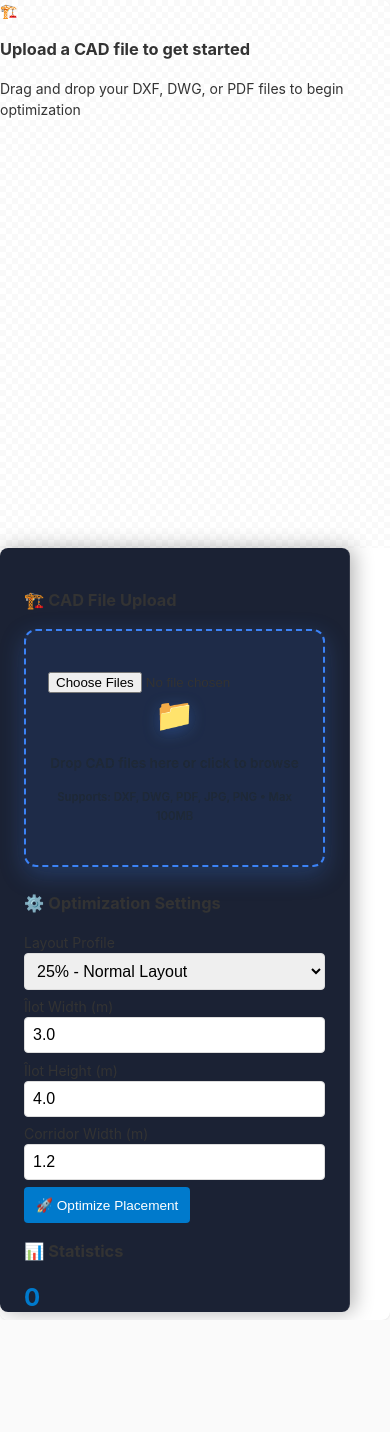
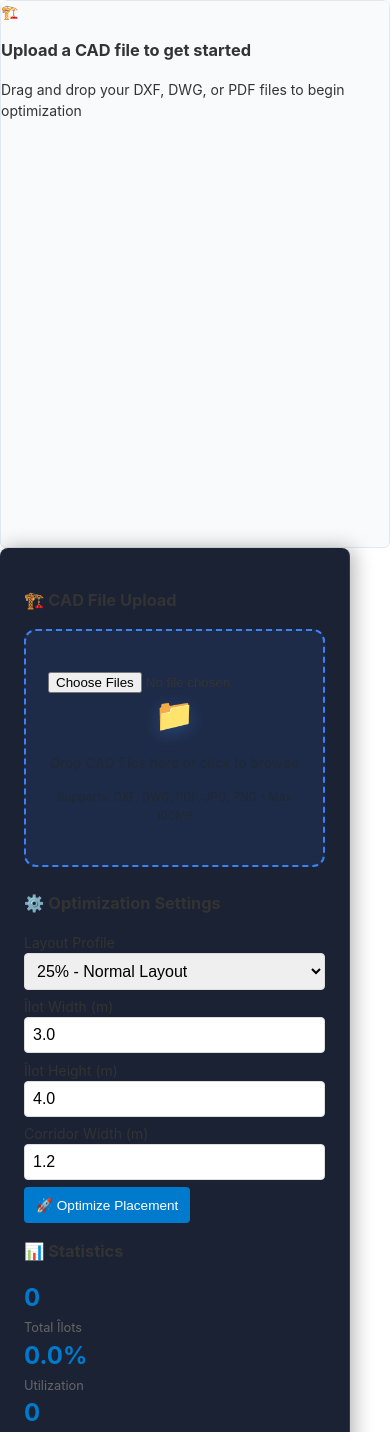
Before and after one commit to rehmanul/FloorPlanGenie, a Flask app: page /professional in a window 390 px wide; the page is wider, and only the part inside the window is pictured. Shown: the part 220-1652 px from the top of that part. Before the commit the page ends 1539 px from the top of that part, so only its background shows below. Run offline with Flask 3, Linux system fonts and the light colour scheme.

Commit message:
Assistant checkpoint: Fixed professional interface layout and styling
Assistant generated file changes:
- static/professional-ui.css: Fix professional interface layout and styling issues, Fix sidebar layout and responsiveness, Fix main content area styling, Fix professional layout grid, Fix canvas container height and background, Fix upload area positioning and styling, Fix header responsiveness, Improve responsive breakpoints

---

User prompt:

pro has some styiling issues maybe

Replit-Commit-Author: Assistant
Replit-Commit-Session-Id: a63e9ea3-83e1-4939-b510-4aae784325ce

```diff
--- a/static/professional-ui.css
+++ b/static/professional-ui.css
@@ -38,10 +38,13 @@ body {
 .professional-header {
     background: linear-gradient(135deg, var(--primary-blue), var(--secondary-blue));
     color: white;
-    padding: calc(0.7rem * var(--scale)) calc(1.4rem * var(--scale));
+    padding: 0.75rem 1.5rem;
     box-shadow: var(--shadow);
     position: relative;
     z-index: 100;
+    min-height: 70px;
+    display: flex;
+    align-items: center;
 }
 
 .header-content {
@@ -102,11 +105,12 @@ body {
 .professional-layout {
     display: grid;
     grid-template-columns: 320px 1fr;
-    min-height: calc(100vh - 70px);
-    max-width: 1400px;
-    margin: 0 auto;
+    min-height: calc(100vh - 80px);
+    max-width: none;
+    margin: 0;
     gap: 1rem;
     padding: 1rem;
+    width: 100%;
 }
 
 @media (max-width: 1200px) {
@@ -123,8 +127,8 @@ body {
     background: white;
     border-radius: 8px;
     box-shadow: var(--shadow-light);
-    height: calc(100vh - 80px);
-    max-height: calc(100vh - 80px);
+    height: calc(100vh - 100px);
+    max-height: calc(100vh - 100px);
     overflow-y: auto;
     overflow-x: hidden;
     position: sticky;
@@ -134,6 +138,8 @@ body {
     scrollbar-width: thin;
     scrollbar-color: #ccc transparent;
     z-index: 10;
+    min-width: 300px;
+    flex-shrink: 0;
 }
 
 .sidebar::-webkit-scrollbar {
@@ -178,22 +184,18 @@ body {
 
 /* File Upload Area */
 .upload-area {
-    border: 3px dashed #3b82f6;
-    border-radius: 16px;
-    padding: 2rem 1rem;
+    border: 2px dashed #3b82f6;
+    border-radius: 12px;
+    padding: 1.5rem 1rem;
     text-align: center;
-    background: linear-gradient(135deg, rgba(59, 130, 246, 0.2), rgba(16, 185, 129, 0.15));
+    background: linear-gradient(135deg, rgba(59, 130, 246, 0.1), rgba(16, 185, 129, 0.08));
     transition: all 0.3s ease;
     cursor: pointer;
     margin-bottom: 1rem;
-    box-shadow: 0 8px 25px rgba(59, 130, 246, 0.25);
     position: relative;
     display: block;
-    visibility: visible;
-    min-height: 180px;
+    min-height: 140px;
     width: 100%;
-    z-index: 100;
-    opacity: 1;
 }
 
 .upload-area:hover {
@@ -349,6 +351,8 @@ body {
     overflow: hidden;
     display: flex;
     flex-direction: column;
+    flex: 1;
+    min-height: calc(100vh - 100px);
 }
 
 .content-header {
@@ -396,14 +400,11 @@ body {
 .canvas-container {
     flex: 1;
     position: relative;
-    min-height: calc(400px * var(--scale));
+    min-height: 500px;
     overflow: hidden;
-    background: linear-gradient(45deg, #f9f9f9 25%, transparent 25%),
-                linear-gradient(-45deg, #f9f9f9 25%, transparent 25%),
-                linear-gradient(45deg, transparent 75%, #f9f9f9 75%),
-                linear-gradient(-45deg, transparent 75%, #f9f9f9 75%);
-    background-size: calc(12px * var(--scale)) calc(12px * var(--scale));
-    background-position: 0 0, 0 calc(6px * var(--scale)), calc(6px * var(--scale)) calc(-6px * var(--scale)), calc(-6px * var(--scale)) 0px;
+    background: #f8fafc;
+    border: 1px solid #e2e8f0;
+    border-radius: 6px;
 }
 
 .canvas-container svg {
@@ -613,11 +614,17 @@ body {
         order: 2;
         max-height: none;
         overflow-y: visible;
+        height: auto;
+        min-width: auto;
     }
 
     .main-content {
         order: 1;
-        min-height: 50vh;
+        min-height: 60vh;
+    }
+
+    .canvas-container {
+        min-height: 400px;
     }
 
     .header-content {
@@ -893,10 +900,6 @@ body {
   background: linear-gradient(135deg, #1e293b 0%, #334155 100%);
   font-family: 'Inter', -apple-system, BlinkMacSystemFont, sans-serif;
   color: white;
-  transform: scale(0.59);
-  transform-origin: top left;
-  width: 169.5%; /* Compensate for scaling */
-  height: 169.5vh;
 }
 
 .canvas-tools {
```
